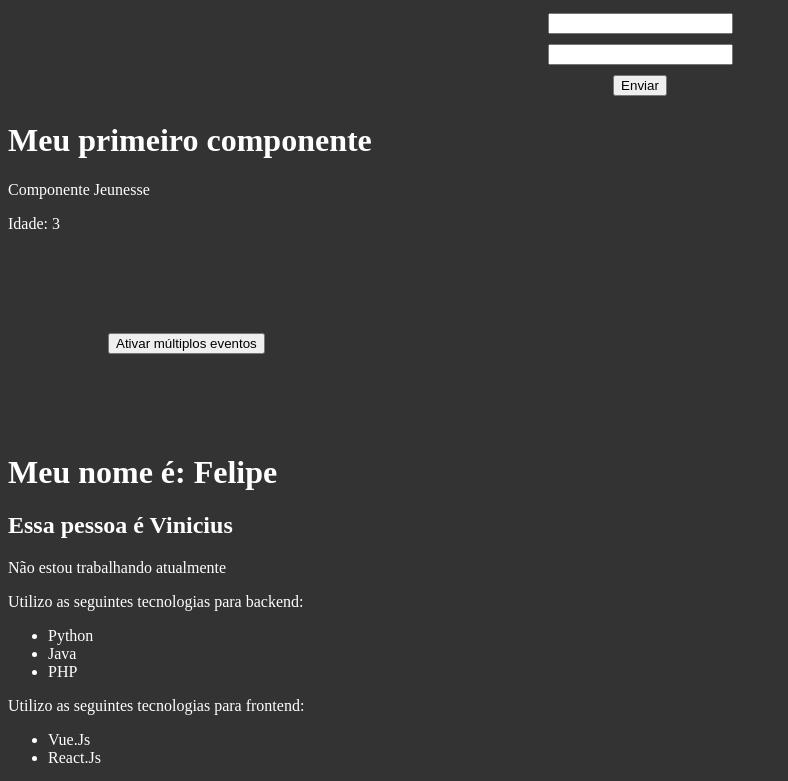
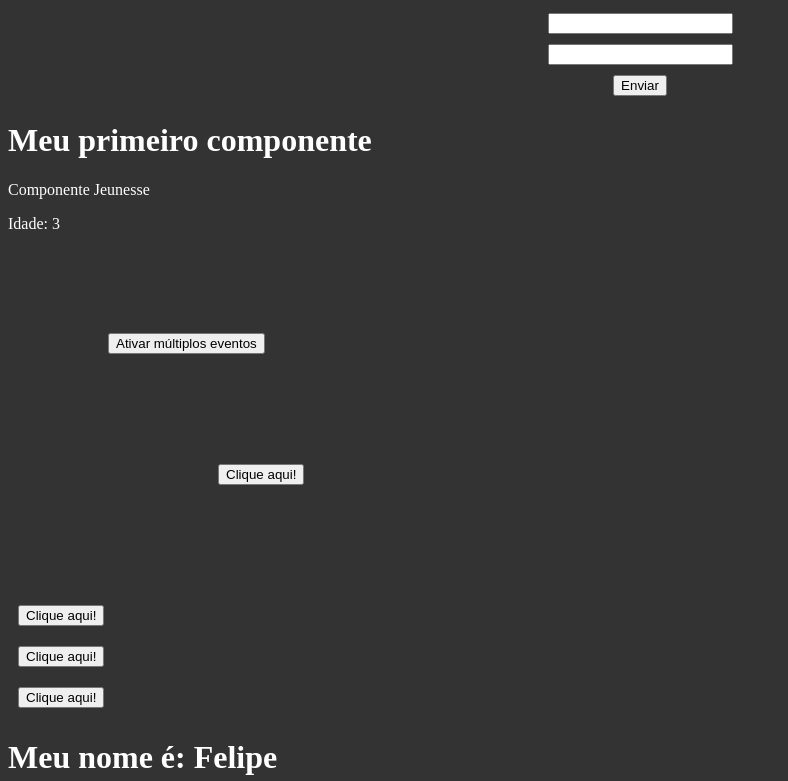
Before and after one commit to fanecovsf/vue-class, a Vue app: page / in a window 1280 px wide. Shown: the top 781 px of the page, without its empty margins (0-788 px from the left). Built offline with nearby package versions, Linux system fonts and the light colour scheme.

Commit message:
reutilização de componentes

```diff
--- a/src/components/FirstComponent.vue
+++ b/src/components/FirstComponent.vue
@@ -4,11 +4,15 @@
         <p>Componente {{name}}</p>
         <p>Idade: {{age}}</p>
         <MultipleEventsVue/>
+        <ReuseVue/>
+        <ReuseVue/>
+        <ReuseVue/>
     </div>
 </template>
 
 <script>
     import MultipleEventsVue from './MultipleEvents.vue'
+    import ReuseVue from './Reuse.vue'
 
     export default {
         name: 'FirstComponent',
@@ -20,7 +24,8 @@
         },
 
         components: {
-            MultipleEventsVue
+            MultipleEventsVue,
+            ReuseVue
         }
     }
 </script>
--- a/src/components/MultipleEvents.vue
+++ b/src/components/MultipleEvents.vue
@@ -2,10 +2,13 @@
     <div>
         <button @click="first(txt1, $event), second(txt2, $event), third($event)">Ativar múltiplos eventos</button>
         <p>{{ multipleEvents }}</p>
+        <ReuseVue/>
     </div>
 </template>
 
 <script>
+    import ReuseVue from './Reuse.vue'
+
     export default {
         name: 'MultipleEvents',
         data() {
@@ -31,6 +34,10 @@
             async third(e) {
                 setTimeout(() => this.multipleEvents = "", 8000)
             }
+        },
+
+        components: {
+            ReuseVue
         }
     }
 </script>
--- /dev/null
+++ b/src/components/Reuse.vue
@@ -0,0 +1,30 @@
+<template>
+    <div>
+        <button @click="activate">Clique aqui!</button>
+        <span v-show="active">Ativado!</span>
+    </div>
+</template>
+
+<script>
+    export default {
+        name: 'Reuse',
+
+        data() {
+            return {
+                active: false
+            }
+        },
+
+        methods: {
+            async activate() {
+                this.active = !this.active
+            }
+        }
+    }
+</script>
+
+<style scoped>
+    button {
+        margin: 10px
+    }
+</style>
```
